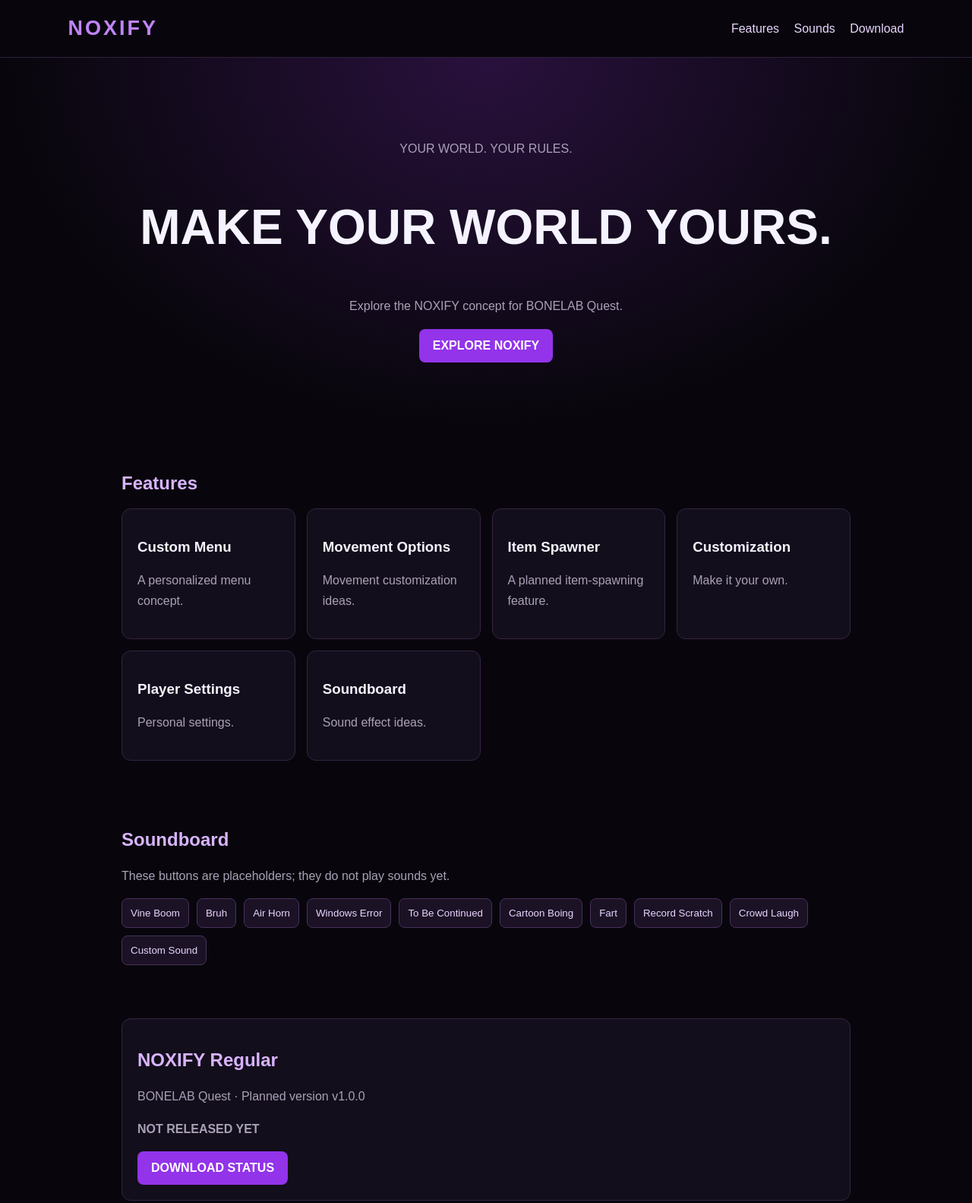
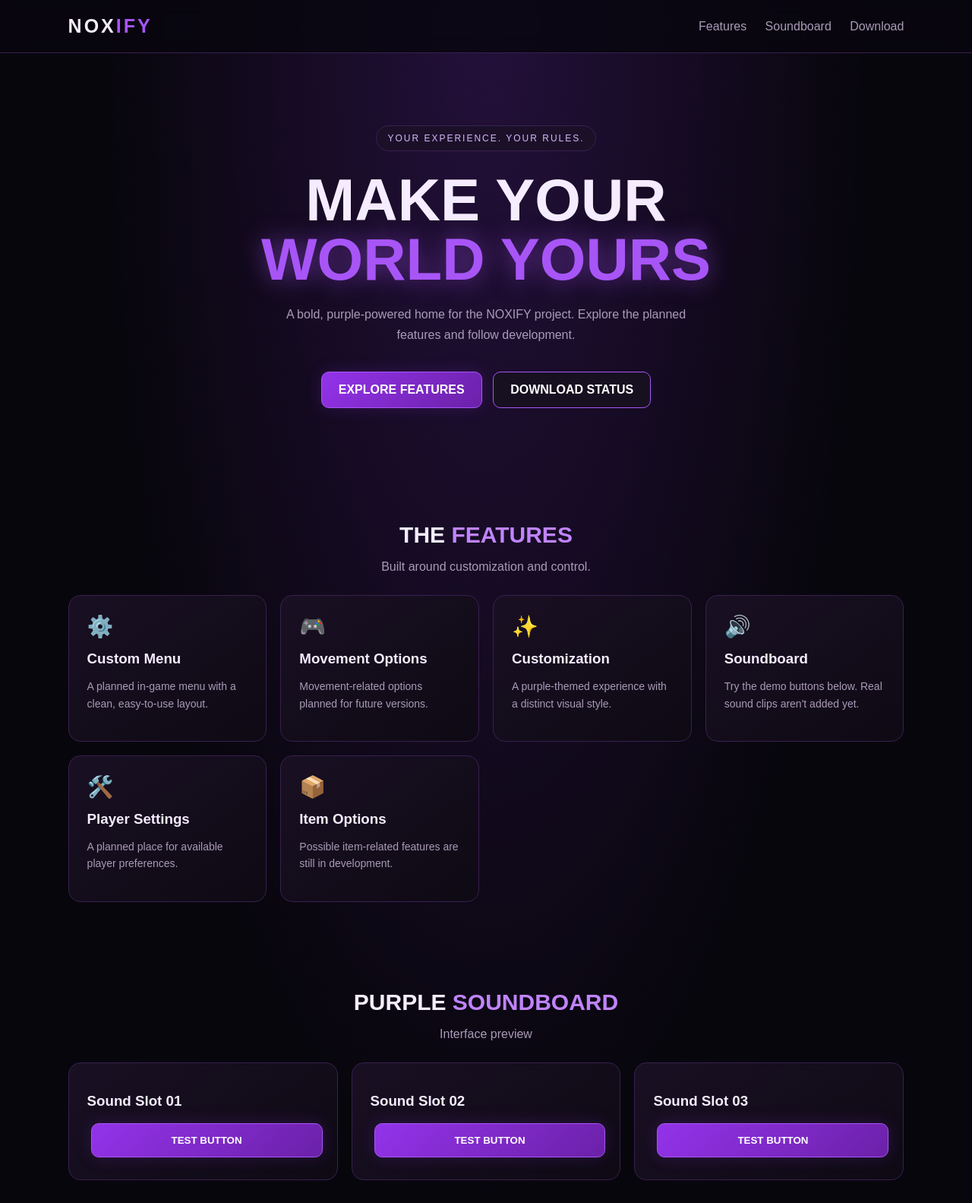
Before and after one commit to dionr3610-netizen/Noxify-site, a plain HTML site: page index.html in a window 1280 px wide. Shown: the top 1583 px of the page at 76% size. Drawn offline with Linux system fonts and the light colour scheme.

Commit message:
Update index.html

```diff
--- a/index.html
+++ b/index.html
@@ -3,73 +3,155 @@
 <html lang="en">
 <head>
 <meta charset="UTF-8">
-<meta name="viewport" content="width=device-width, initial-scale=1">
+<meta name="viewport" content="width=device-width, initial-scale=1.0">
 <title>NOXIFY | Make Your World Yours</title>
 <style>
-*{box-sizing:border-box}
-body{margin:0;background:#08060c;color:#f5f3ff;font-family:Arial,sans-serif}
-header{display:flex;justify-content:space-between;align-items:center;padding:22px 7%;border-bottom:1px solid #30213e}
-.logo{font-size:27px;font-weight:900;color:#c084fc;letter-spacing:3px}
-nav a{color:#e9d5ff;text-decoration:none;margin-left:15px}
-.hero{text-align:center;padding:90px 20px;background:radial-gradient(ellipse at top,#29113d,#08060c 70%)}
-h1{font-size:clamp(36px,8vw,64px)}
-h2{color:#d8b4fe}
-p{color:#aaa1b8;line-height:1.7}
-.wrap{max-width:1000px;margin:auto;padding:35px 20px}
-.grid{display:grid;grid-template-columns:repeat(auto-fit,minmax(210px,1fr));gap:15px}
-.card{background:#130e1b;border:1px solid #352343;border-radius:12px;padding:20px}
-.btn{display:inline-block;background:#9333ea;color:white;padding:13px 18px;border-radius:8px;text-decoration:none;font-weight:bold}
-.sound-list{display:flex;flex-wrap:wrap;gap:10px}
-.sound{background:#1b1225;color:#e9d5ff;border:1px solid #49315e;padding:11px;border-radius:8px}
-footer{text-align:center;padding:25px;border-top:1px solid #30213e;color:#81758d}
+:root {
+  --bg: #08060d;
+  --panel: #120d1c;
+  --purple: #a855f7;
+  --bright: #d8b4fe;
+  --text: #f5edff;
+  --muted: #a99bb8;
+  --border: #38204f;
+}
+* { box-sizing: border-box; }
+body {
+  margin: 0;
+  background: radial-gradient(ellipse at top, #24103b 0%, var(--bg) 55%);
+  color: var(--text);
+  font-family: Arial, Helvetica, sans-serif;
+}
+header {
+  display: flex;
+  justify-content: space-between;
+  align-items: center;
+  padding: 20px 7%;
+  border-bottom: 1px solid var(--border);
+  background: #090610dd;
+  position: sticky;
+  top: 0;
+  z-index: 5;
+  backdrop-filter: blur(12px);
+}
+.logo { font-size: 25px; font-weight: 900; letter-spacing: 3px; }
+.logo span { color: var(--purple); }
+nav a { color: var(--muted); text-decoration: none; margin-left: 20px; }
+nav a:hover { color: var(--bright); }
+.hero { text-align: center; padding: 95px 20px 75px; }
+.tag {
+  display: inline-block;
+  border: 1px solid var(--border);
+  background: #1b1028;
+  color: var(--bright);
+  padding: 9px 14px;
+  border-radius: 30px;
+  font-size: 12px;
+  letter-spacing: 2px;
+}
+h1 { font-size: clamp(42px, 9vw, 78px); margin: 25px 0 15px; line-height: 1; }
+h1 span { color: var(--purple); text-shadow: 0 0 30px #a855f788; }
+.hero p { color: var(--muted); line-height: 1.7; max-width: 560px; margin: 20px auto 30px; }
+.button {
+  display: inline-block;
+  padding: 14px 22px;
+  margin: 5px;
+  border-radius: 10px;
+  font-weight: bold;
+  text-decoration: none;
+  border: 1px solid var(--purple);
+  color: white;
+  background: linear-gradient(135deg, #9333ea, #6b21a8);
+  box-shadow: 0 0 22px #9333ea33;
+  cursor: pointer;
+}
+.button:hover { box-shadow: 0 0 28px #a855f7aa; transform: translateY(-2px); }
+.button.secondary { background: #171020; box-shadow: none; }
+section { padding: 45px 7%; }
+.section-title { text-align: center; margin-bottom: 28px; }
+.section-title h2 { font-size: 30px; margin-bottom: 8px; }
+.section-title p { color: var(--muted); }
+.grid { display: grid; grid-template-columns: repeat(auto-fit, minmax(220px, 1fr)); gap: 18px; }
+.card {
+  background: linear-gradient(145deg, #191023, #0e0a14);
+  border: 1px solid var(--border);
+  border-radius: 16px;
+  padding: 24px;
+  transition: .2s;
+}
+.card:hover { border-color: var(--purple); box-shadow: 0 0 25px #9333ea22; transform: translateY(-3px); }
+.card .symbol { font-size: 28px; }
+.card h3 { margin: 15px 0 8px; }
+.card p { color: var(--muted); line-height: 1.6; font-size: 14px; }
+.sound { width: 100%; margin-top: 10px; }
+.status { color: var(--bright); font-size: 12px; letter-spacing: 1px; }
+.download-box { text-align: center; max-width: 650px; margin: auto; }
+footer { text-align: center; padding: 30px 15px; color: var(--muted); border-top: 1px solid var(--border); font-size: 13px; }
 </style>
 </head>
 <body>
 <header>
-  <div class="logo">NOXIFY</div>
-  <nav><a href="#features">Features</a> <a href="#soundboard">Sounds</a> <a href="download.html">Download</a></nav>
+  <div class="logo">NOX<span>IFY</span></div>
+  <nav>
+    <a href="#features">Features</a>
+    <a href="#soundboard">Soundboard</a>
+    <a href="download.html">Download</a>
+  </nav>
 </header>
+
+<main>
   <section class="hero">
-  <p>YOUR WORLD. YOUR RULES.</p>
-  <h1>MAKE YOUR WORLD YOURS.</h1>
-  <p>Explore the NOXIFY concept for BONELAB Quest.</p>
-  <a class="btn" href="#features">EXPLORE NOXIFY</a>
+    <div class="tag">YOUR EXPERIENCE. YOUR RULES.</div>
+    <h1>MAKE YOUR<br><span>WORLD YOURS</span></h1>
+    <p>A bold, purple-powered home for the NOXIFY project. Explore the planned features and follow development.</p>
+    <a class="button" href="#features">EXPLORE FEATURES</a>
+    <a class="button secondary" href="download.html">DOWNLOAD STATUS</a>
   </section>
-<section class="wrap" id="features">
-  <h2>Features</h2>
+
+  <section id="features">
+    <div class="section-title">
+      <h2>THE <span style="color:#c084fc">FEATURES</span></h2>
+      <p>Built around customization and control.</p>
+    </div>
     <div class="grid">
-    <div class="card"><h3>Custom Menu</h3><p>A personalized menu concept.</p></div>
-    <div class="card"><h3>Movement Options</h3><p>Movement customization ideas.</p></div>
-    <div class="card"><h3>Item Spawner</h3><p>A planned item-spawning feature.</p></div>
-    <div class="card"><h3>Customization</h3><p>Make it your own.</p></div>
-    <div class="card"><h3>Player Settings</h3><p>Personal settings.</p></div>
-    <div class="card"><h3>Soundboard</h3><p>Sound effect ideas.</p></div>
+      <article class="card"><div class="symbol">⚙️</div><h3>Custom Menu</h3><p>A planned in-game menu with a clean, easy-to-use layout.</p></article>
+      <article class="card"><div class="symbol">🎮</div><h3>Movement Options</h3><p>Movement-related options planned for future versions.</p></article>
+      <article class="card"><div class="symbol">✨</div><h3>Customization</h3><p>A purple-themed experience with a distinct visual style.</p></article>
+      <article class="card"><div class="symbol">🔊</div><h3>Soundboard</h3><p>Try the demo buttons below. Real sound clips aren't added yet.</p></article>
+      <article class="card"><div class="symbol">🛠️</div><h3>Player Settings</h3><p>A planned place for available player preferences.</p></article>
+      <article class="card"><div class="symbol">📦</div><h3>Item Options</h3><p>Possible item-related features are still in development.</p></article>
     </div>
   </section>
-<section class="wrap" id="soundboard">
-  <h2>Soundboard</h2>
-  <p>These buttons are placeholders; they do not play sounds yet.</p>
-  <div class="sound-list">
-    <button class="sound" onclick="alert('Soundboard coming soon!')">Vine Boom</button>
-    <button class="sound" onclick="alert('Soundboard coming soon!')">Bruh</button>
-    <button class="sound" onclick="alert('Soundboard coming soon!')">Air Horn</button>
-    <button class="sound" onclick="alert('Soundboard coming soon!')">Windows Error</button>
-    <button class="sound" onclick="alert('Soundboard coming soon!')">To Be Continued</button>
-    <button class="sound" onclick="alert('Soundboard coming soon!')">Cartoon Boing</button>
-    <button class="sound" onclick="alert('Soundboard coming soon!')">Fart</button>
-    <button class="sound" onclick="alert('Soundboard coming soon!')">Record Scratch</button>
-    <button class="sound" onclick="alert('Soundboard coming soon!')">Crowd Laugh</button>
-    <button class="sound" onclick="alert('Soundboard coming soon!')">Custom Sound</button>
+
+  <section id="soundboard">
+    <div class="section-title">
+      <h2>PURPLE <span style="color:#c084fc">SOUNDBOARD</span></h2>
+      <p>Interface preview</p>
+    </div>
+    <div class="grid">
+      <div class="card"><h3>Sound Slot 01</h3><button class="button sound" onclick="demo('Sound Slot 01')">TEST BUTTON</button></div>
+      <div class="card"><h3>Sound Slot 02</h3><button class="button sound" onclick="demo('Sound Slot 02')">TEST BUTTON</button></div>
+      <div class="card"><h3>Sound Slot 03</h3><button class="button sound" onclick="demo('Sound Slot 03')">TEST BUTTON</button></div>
+    </div>
+    <p id="message" style="text-align:center;color:#d8b4fe;margin-top:20px" aria-live="polite"></p>
+  </section>
+
+  <section>
+    <div class="card download-box">
+      <div class="status">● IN DEVELOPMENT</div>
+      <h2>NOXIFY IS BEING BUILT</h2>
+      <p>This website is a preview. A downloadable mod file is not available yet.</p>
+      <a class="button" href="download.html">VIEW DOWNLOAD PAGE</a>
     </div>
   </section>
-<section class="wrap">
-  <div class="card">
-    <h2>NOXIFY Regular</h2>
-    <p>BONELAB Quest · Planned version v1.0.0</p>
-    <p><strong>NOT RELEASED YET</strong></p>
-    <a class="btn" href="download.html">DOWNLOAD STATUS</a>
-  </div>
-</section>
-<footer>NOXIFY · Make Your World Yours.</footer>
+</main>
+
+<footer>NOXIFY · MAKE YOUR WORLD YOURS</footer>
+<script>
+function demo(name) {
+  document.getElementById("message").textContent =
+    name + " is a demo button. Sound clips aren't available yet.";
+}
+</script>
 </body>
 </html>
```
Lines whose indentation alone changed are shown as unchanged.
